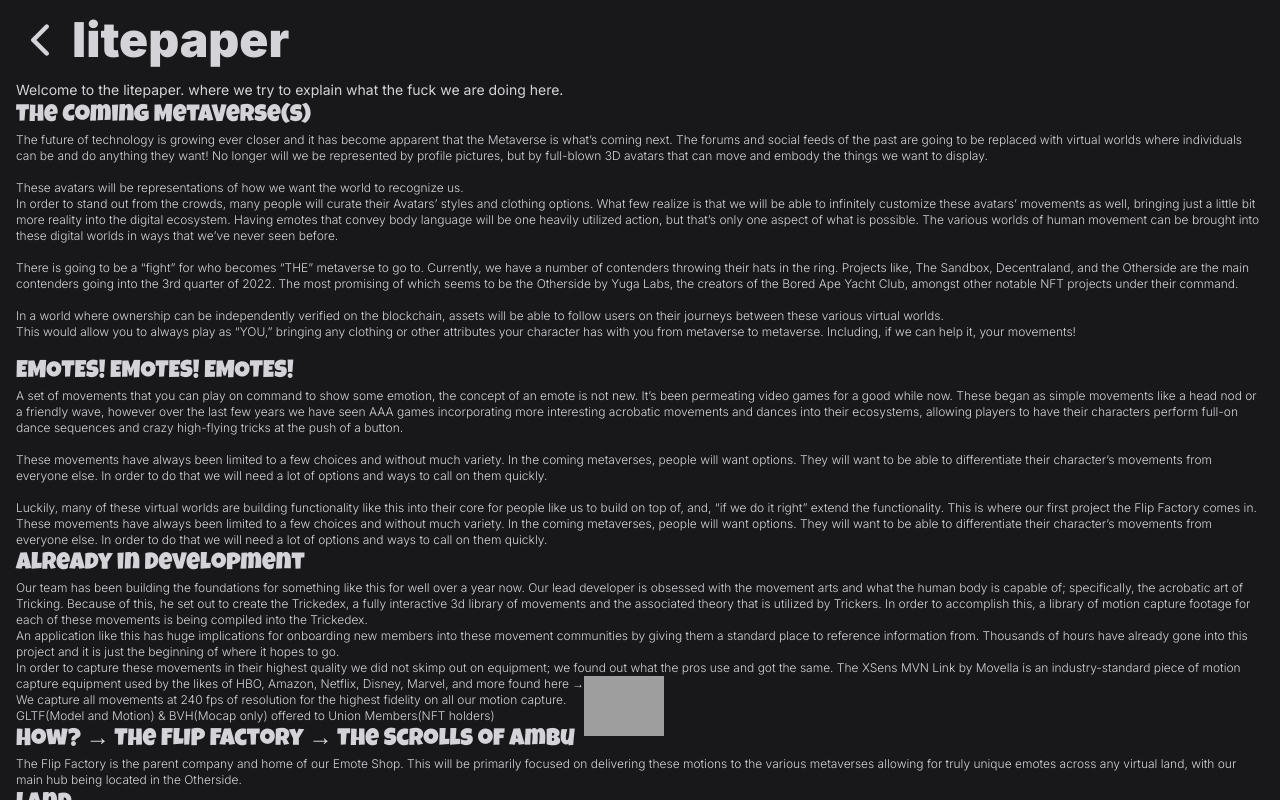
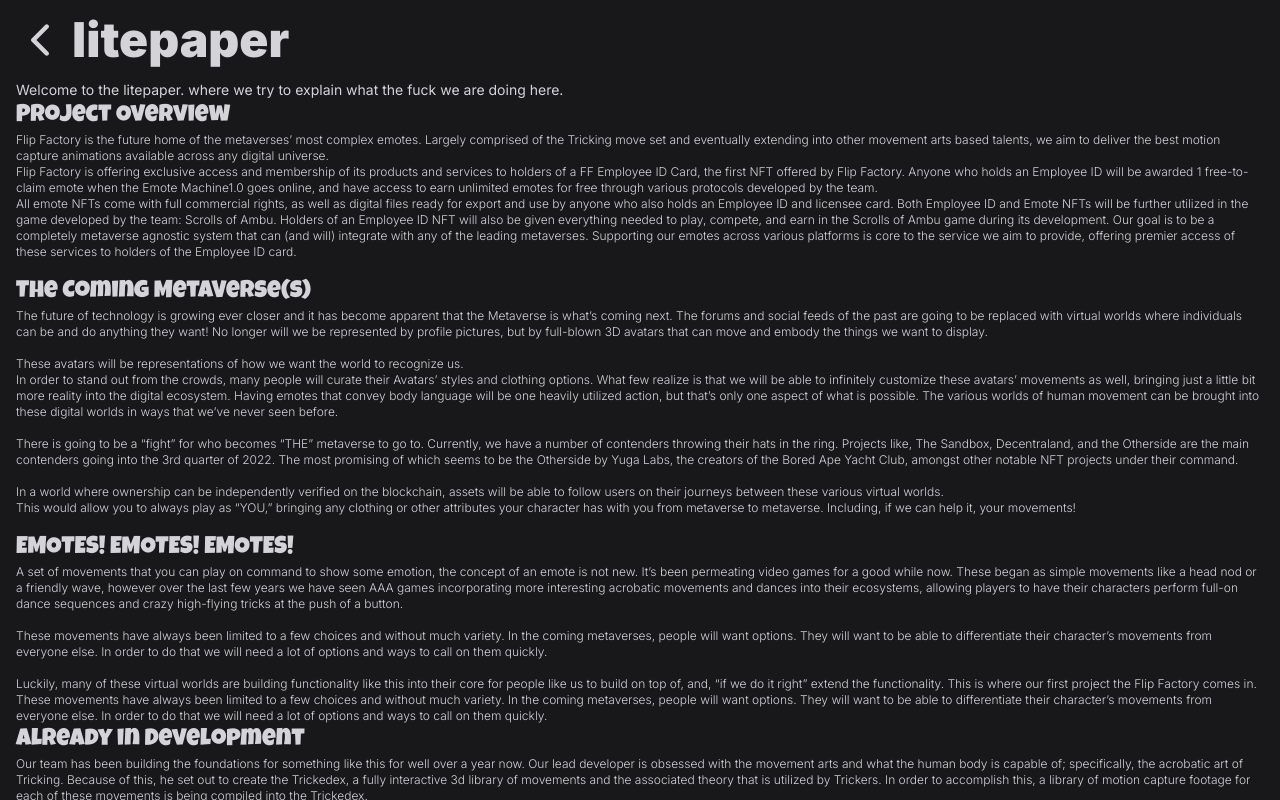
Before and after one commit to alazyartist/flipfactory, a React (Create React App) app in the folder flipfactory-cra/: page /litepaper in a window 1280 px wide. Built offline with nearby package versions, Linux system fonts and the light colour scheme; no server answers; grey boxes are pictures that could not be loaded.

Commit message:
zachs updates

```diff
--- a/flipfactory-cra/src/components/FlipFactoryIntrotext.js
+++ b/flipfactory-cra/src/components/FlipFactoryIntrotext.js
@@ -7,12 +7,14 @@
 				Welcome to the FlipFactory
 			</div>
 			<div className='text-zinc-300 font-inter p-2'>
-				The FlipFactory is your one stop shop for the best emotes across the
-				digital landscape. Your Employee Id grants you access to paychecks
-				<span className='text-xs'>(staking & claims)</span>,factory machines
-				<span className='text-xs'>(emote creation)</span>, and more. These
-				movements can be used in various metaverses to bring your avatars to
-				life.
+				Flip Factory is your one stop shop for the best emotes across the
+				digital landscape. Owning an Employee ID from us grants you access to
+				monthly paychecks{" "}
+				<span className='text-xs'>(stake to claim/proof of trick)</span>,
+				factory machines <span className='text-xs'>(emote creation)</span>, 3D
+				models and more! These movements can be used in various metaverses to
+				bring your avatar to life! Hold on to them for the Scrolls of Ambu
+				battle game to compete and earn prizes!
 			</div>
 		</div>
 	);
--- a/flipfactory-cra/src/components/LitePaper.js
+++ b/flipfactory-cra/src/components/LitePaper.js
@@ -5,6 +5,7 @@
 import Emotesemotesemotes from "./litepaper/Emotesemotesemotes";
 import How from "./litepaper/How";
 import OthersideLandText from "./litepaper/OthersideLandText";
+import ProjectOverview from "./litepaper/ProjectOverview";
 import Rewards from "./litepaper/Rewards";
 import ScrollsOfAmbu from "./litepaper/ScrollsOfAmbu";
 import WhatIsFlipFactory from "./litepaper/WhatIsFlipFactory";
@@ -22,6 +23,7 @@
 				Welcome to the litepaper. where we try to explain what the fuck we are
 				doing here.
 			</div>
+			<ProjectOverview />
 			<ComingMetaverses />
 			<Emotesemotesemotes />
 			<WhyThisTeam />
--- a/flipfactory-cra/src/components/MintMakeMote.js
+++ b/flipfactory-cra/src/components/MintMakeMote.js
@@ -10,9 +10,9 @@
 			</h2>
 			<img src={"./mint@0.5x.png"} className='w-full' />
 			<h2 className='font-inter p-2 text-center text-xl'>
-				As Long as you're holding your employeeId card you will be rewarded with
-				new emotes and other pieces you can use to make even more complex
-				motions.
+				As long as your EID is punched in the clock (staked) you will be
+				rewarded with new emotes and pieces to combine together and make new
+				more complex emotes
 			</h2>
 			<img src={"./claim@0.5x.png"} className='w-full' />
 			<h2 className='font-inter p-2 text-center text-xl'>
@@ -21,8 +21,10 @@
 			</h2>
 			<img src={"./make@0.5x.png"} className='w-full' />
 			<h2 className='font-inter p-2 text-center text-xl'>
-				Then you can go flex on your friends with the craziest motions you've
-				ever seen. Or go sell them on the secondary market and make some more!
+				Then you can go flex on your friends in the metaverse with the craziest
+				movements you’ve ever seen! Play in the verse freely, save your moves to
+				compete in battle and keep earning, or sell on the open market and make
+				some more!
 			</h2>
 			<img src={"./mote@0.5x.png"} className='w-full' />
 		</div>
--- a/flipfactory-cra/src/components/WelcomeText.js
+++ b/flipfactory-cra/src/components/WelcomeText.js
@@ -6,11 +6,9 @@
 			<p>
 				<span className='font-lucky text-3xl'>mint.make.mote.</span>
 			</p>
-			{loaded && (
-				<div className='text-md sm:text-xl font-inter font-bold'>
-					Your one stop shop for <br /> emotes across any metaverse.
-				</div>
-			)}
+			<div className='text-md sm:text-xl font-inter font-bold'>
+				Your one stop shop for <br /> emotes across any metaverse.
+			</div>
 		</div>
 	);
 };
--- a/flipfactory-cra/src/components/litepaper/How.js
+++ b/flipfactory-cra/src/components/litepaper/How.js
@@ -11,7 +11,9 @@
 				The Flip Factory is the parent company and home of our Emote Shop. This
 				will be primarily focused on delivering these motions to the various
 				metaverses allowing for truly unique emotes across any virtual land,
-				with our main hub being located in the Otherside.
+				with our main hub being located in the Otherside. The Scrolls of Ambu
+				game in development is designed to utilize the emotes offered through
+				Flip Factory as spell attacks used in PvP battle. Winner takes all!
 			</div>
 		</>
 	);
--- /dev/null
+++ b/flipfactory-cra/src/components/litepaper/ProjectOverview.js
@@ -0,0 +1,34 @@
+import React from "react";
+
+const ProjectOverview = () => {
+	return (
+		<>
+			<div className='font-lucky text-2xl'>Project Overview</div>
+			<div id={"body"} className='text-xs font-light pb-4'>
+				Flip Factory is the future home of the metaverses’ most complex emotes.
+				Largely comprised of the Tricking move set and eventually extending into
+				other movement arts based talents, we aim to deliver the best motion
+				capture animations available across any digital universe.
+				<br /> Flip Factory is offering exclusive access and membership of its
+				products and services to holders of a FF Employee ID Card, the first NFT
+				offered by Flip Factory. Anyone who holds an Employee ID will be awarded
+				1 free-to-claim emote when the Emote Machine1.0 goes online, and have
+				access to earn unlimited emotes for free through various protocols
+				developed by the team.
+				<br /> All emote NFTs come with full commercial rights, as well as
+				digital files ready for export and use by anyone who also holds an
+				Employee ID and licensee card. Both Employee ID and Emote NFTs will be
+				further utilized in the game developed by the team: Scrolls of Ambu.
+				Holders of an Employee ID NFT will also be given everything needed to
+				play, compete, and earn in the Scrolls of Ambu game during its
+				development. Our goal is to be a completely metaverse agnostic system
+				that can (and will) integrate with any of the leading metaverses.
+				Supporting our emotes across various platforms is core to the service we
+				aim to provide, offering premier access of these services to holders of
+				the Employee ID card.
+			</div>
+		</>
+	);
+};
+
+export default ProjectOverview;
```
